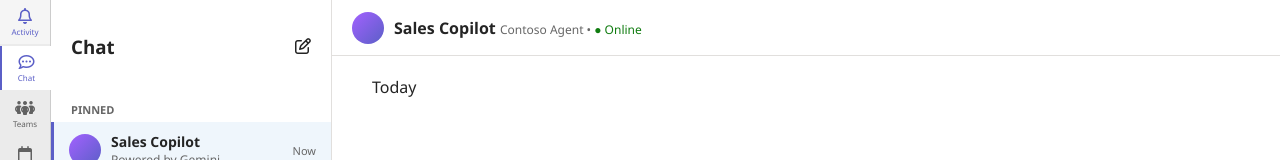
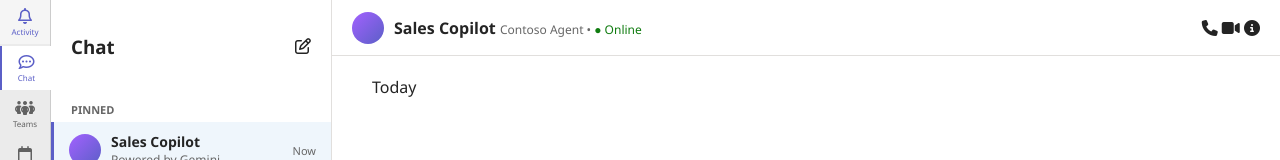
Before and after one commit to mainak-n/copilot_agent_demo, a website built with Vite: page index.html in a window 1280 px wide. Shown: the top 160 px of the page. Built offline with nearby package versions, Linux system fonts and the light colour scheme; some packages are replaced by stand-ins of ours; no server answers; some icons are missing.

Commit message:
Update index.html

```diff
--- a/index.html
+++ b/index.html
@@ -44,6 +44,11 @@
                         <span class="header-title">Sales Copilot</span>
                         <span class="header-subtitle">Contoso Agent • <span style="color:#107c10">● Online</span></span>
                     </div>
+                </div>
+                <div class="header-icons">
+                    <i class="fa-solid fa-phone"></i>
+                    <i class="fa-solid fa-video"></i>
+                    <i class="fa-solid fa-circle-info"></i>
                 </div>
             </header>
 
```
